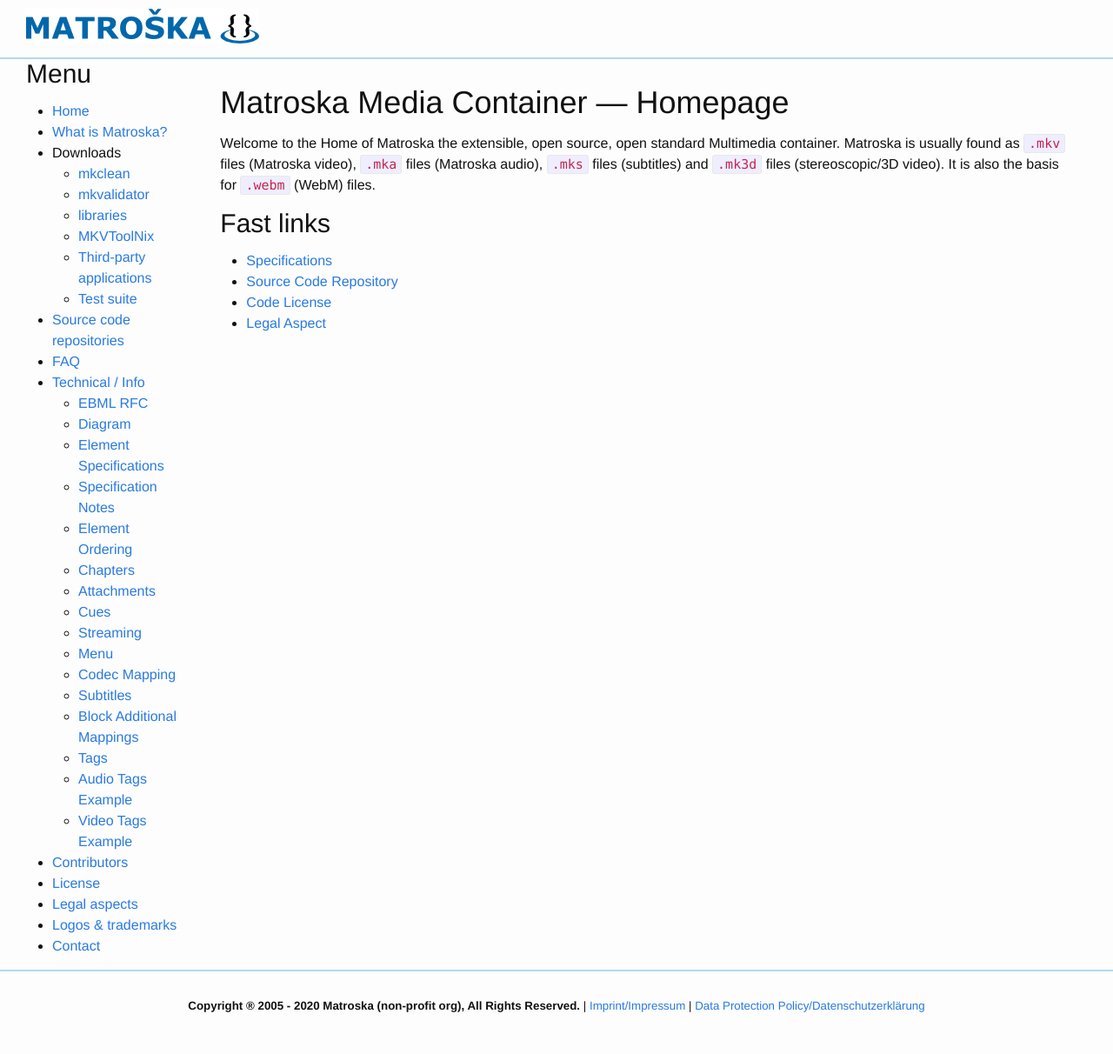
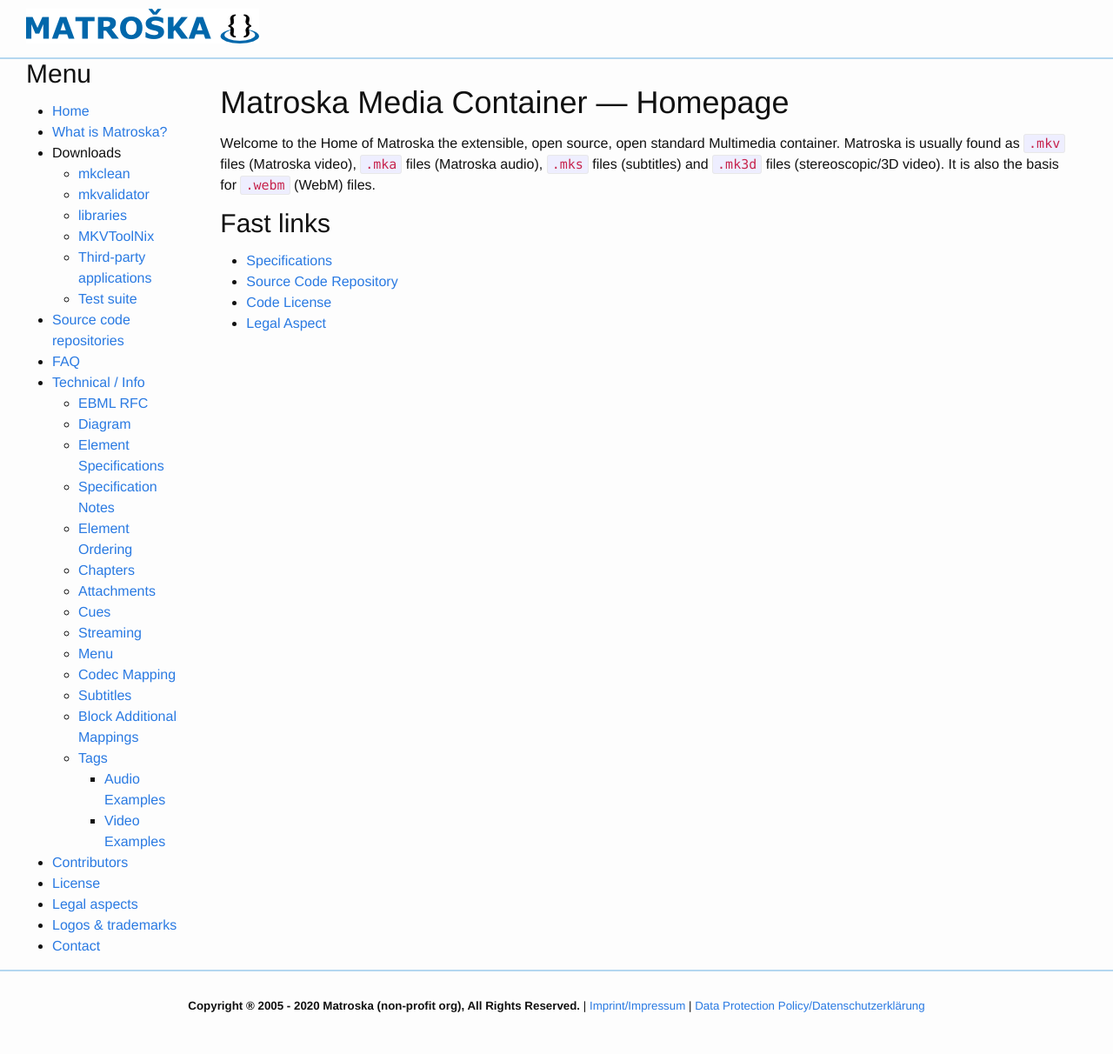
Before and after one commit to Matroska-Org/infrastructure, a Jekyll site: the page built from website/index.md, in a window 1280 px wide. Shown: the whole page at 87% size. Built offline with Jekyll 4.4.1, drawn with Linux system fonts in a browser that asks for light colours.

Commit message:
sidebar: make tagging examples a sub-entries of the tagging entry

```diff
--- a/website/_includes/sidebar.html
+++ b/website/_includes/sidebar.html
@@ -31,9 +31,13 @@
       <li><a href="{{ site.baseurl }}/technical/codec_specs.html" title="Codec Mapping">Codec Mapping</a></li>
       <li><a href="{{ site.baseurl }}/technical/subtitles.html" title="Subtitles">Subtitles</a></li>
       <li><a href="{{ site.baseurl }}/technical/block_additional_mappings.html" title="Block Additional Mappings">Block Additional Mappings</a></li>
-      <li><a href="{{ site.baseurl }}/technical/tagging.html" title="Tag Specifications">Tags</a></li>
-      <li><a href="{{ site.baseurl }}/technical/tagging-audio-example.html" title="Audio Tags Example">Audio Tags Example</a></li>
-      <li><a href="{{ site.baseurl }}/technical/tagging-video-example.html" title="Video Tags Example">Video Tags Example</a></li>
+      <li>
+        <a href="{{ site.baseurl }}/technical/tagging.html" title="Tag Specifications">Tags</a>
+        <ul>
+          <li><a href="{{ site.baseurl }}/technical/tagging-audio-example.html" title="Audio Tags Example">Audio Examples</a></li>
+          <li><a href="{{ site.baseurl }}/technical/tagging-video-example.html" title="Video Tags Example">Video Examples</a></li>
+        </ul>
+      </li>
     </ul>
   </li>
 
```
